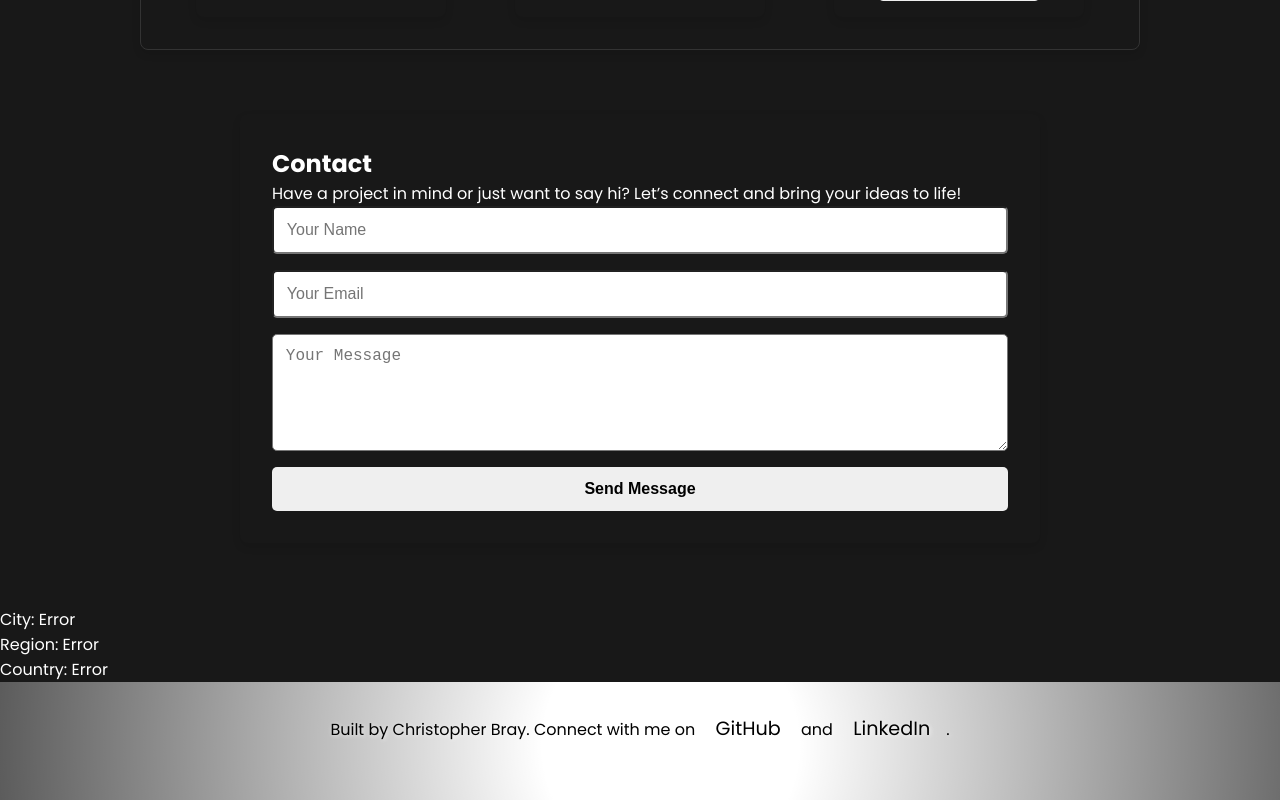
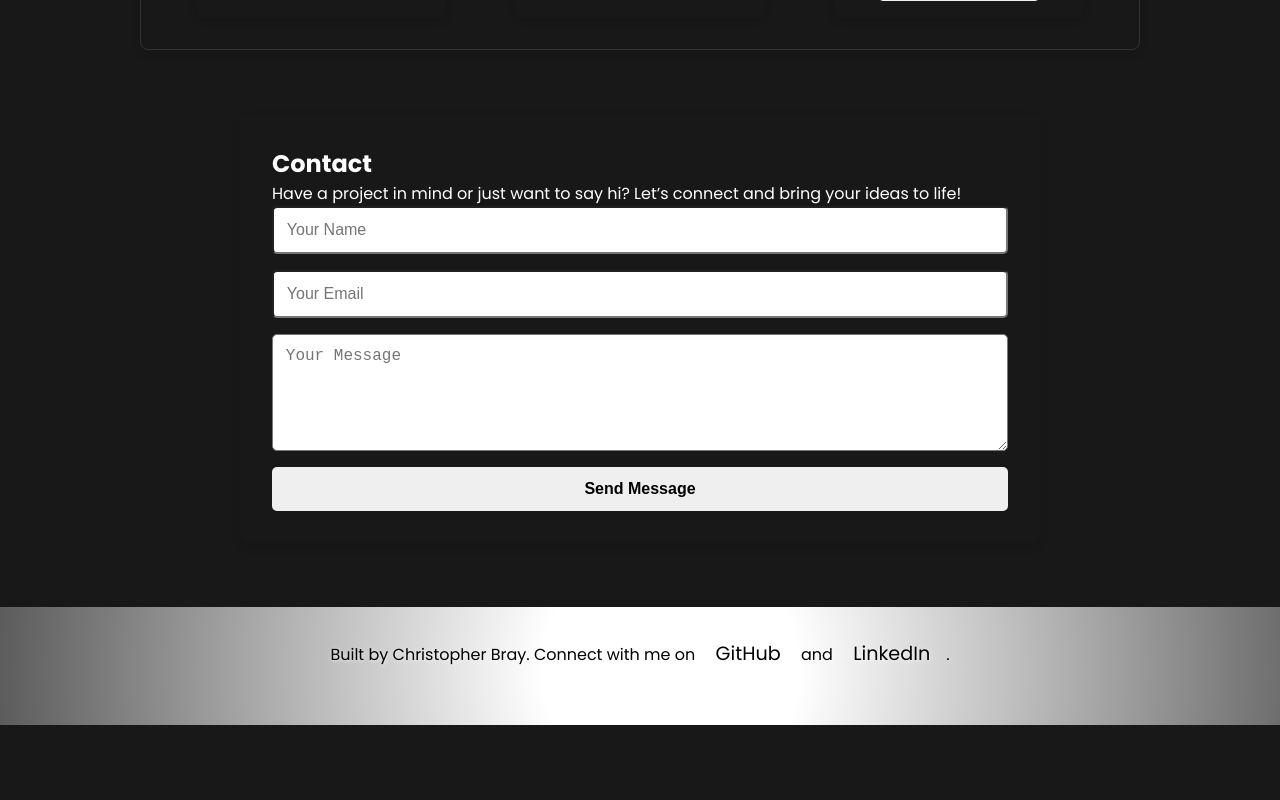
Before and after one commit to chrisbraycodes/React-Portfolio-Websiite, a React (Create React App) app: page / in a window 1280 px wide. Shown: the part 1570-2370 px from the top of the page. After the commit the page ends 2295 px from the top, so only its background shows below. Built offline with nearby package versions, Linux system fonts and the light colour scheme; no server answers.

Commit message:
rollback

```diff
--- a/src/App.js
+++ b/src/App.js
@@ -7,7 +7,6 @@ import Footer from './components/Footer';
 import { About, Projects, Contact } from './components/Sections';
 import Skills from './components/Skills';
 import RootLayout from './components/Analytics.tsx';
-import LocationInfo from './components/LocationInfo'; // Import the LocationInfo component
 
 const App = () => {
     const [isDarkMode, setIsDarkMode] = useState(() => {
@@ -32,10 +31,10 @@ const App = () => {
                         <Skills />
                         <Projects />
                         <Contact />
-                    <LocationInfo /> {/* Add the LocationInfo component here */}
                     </main>
                     <Footer />
                 </ThemeProvider>
+
         </RootLayout>
     );
 };
--- a/src/components/LocationInfo.js
+++ /dev/null
@@ -1,31 +0,0 @@
-import React, { useEffect, useState } from 'react';
-
-function LocationInfo() {
-  const [location, setLocation] = useState({ city: '', region: '', country: '' });
-
-  useEffect(() => {
-    fetch('/api/geolocation')
-      .then((response) => {
-        if (!response.ok) {
-          throw new Error('Network response was not ok');
-        }
-        return response.json();
-      })
-      .then((data) => setLocation(data))
-      .catch((error) => {
-        console.error('Error fetching location:', error);
-        setLocation({ city: 'Error', region: 'Error', country: 'Error' });
-      });
-  }, []);
-
-
-  return (
-    <div>
-      <p>City: {location.city}</p>
-      <p>Region: {location.region}</p>
-      <p>Country: {location.country}</p>
-    </div>
-  );
-}
-
-export default LocationInfo;
```
Also changed, not shown: api/geolocation.js (deleted, +0 -7 lines), vercel.json (deleted). Lines whose indentation alone changed are shown as unchanged.
